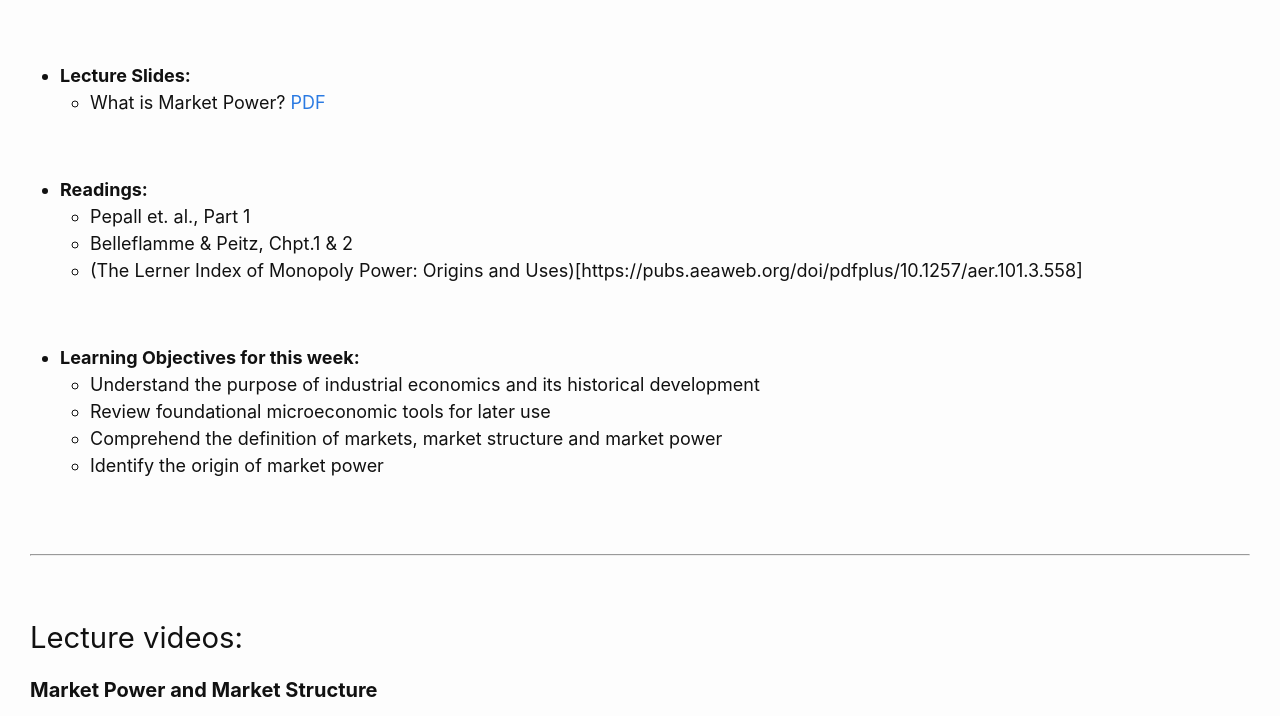
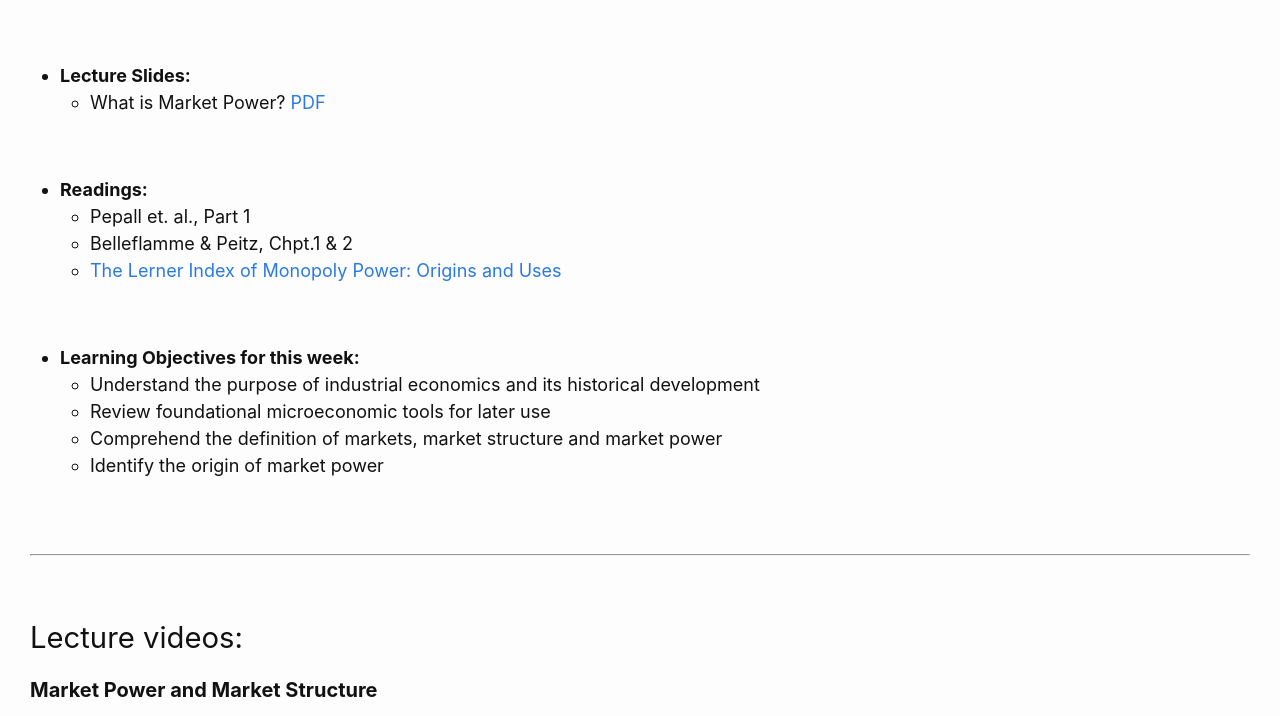
Before and after one commit to DrPeteAWag/Industrial2022, a Jekyll site: the page built from _posts/2022-10-03-week1.md, in a window 1280 px wide and 900 px high, scrolled down 373 px, cut to the strip 0-716 px from the top of the window. Built offline with Jekyll 4.4.1, drawn with Linux system fonts in a browser that asks for light colours.

Commit message:
Update 2022-10-03-week1.md

```diff
--- a/_posts/2022-10-03-week1.md
+++ b/_posts/2022-10-03-week1.md
@@ -18,7 +18,7 @@ This week is mainly concerned with a general introduction, revision of some tool
 - **Readings:**
   - Pepall et. al., Part 1
   - Belleflamme & Peitz, Chpt.1 & 2
-  - (The Lerner Index of Monopoly Power: Origins and Uses)[https://pubs.aeaweb.org/doi/pdfplus/10.1257/aer.101.3.558]
+  - [The Lerner Index of Monopoly Power: Origins and Uses](https://pubs.aeaweb.org/doi/pdfplus/10.1257/aer.101.3.558)
 
 <br>
 
```
